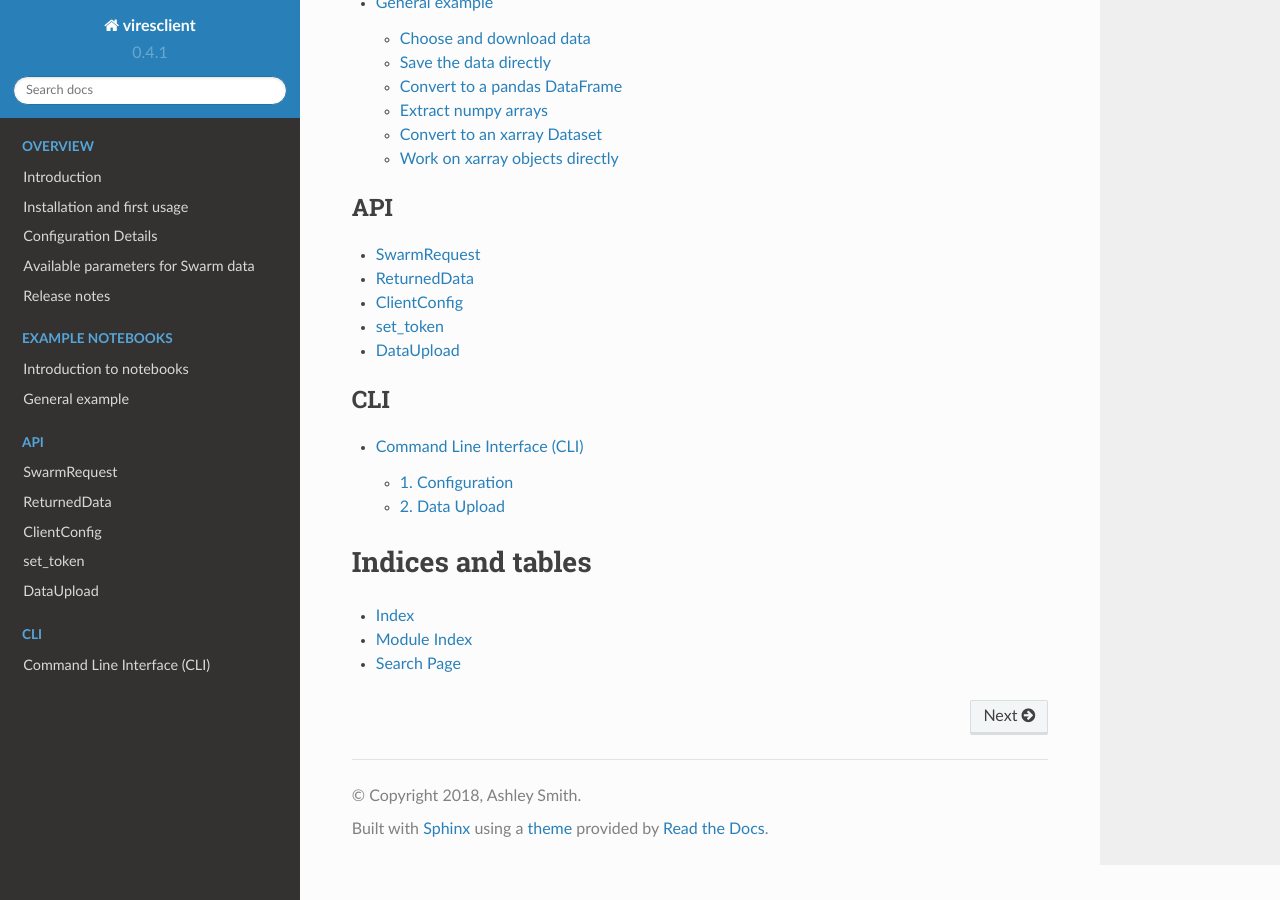
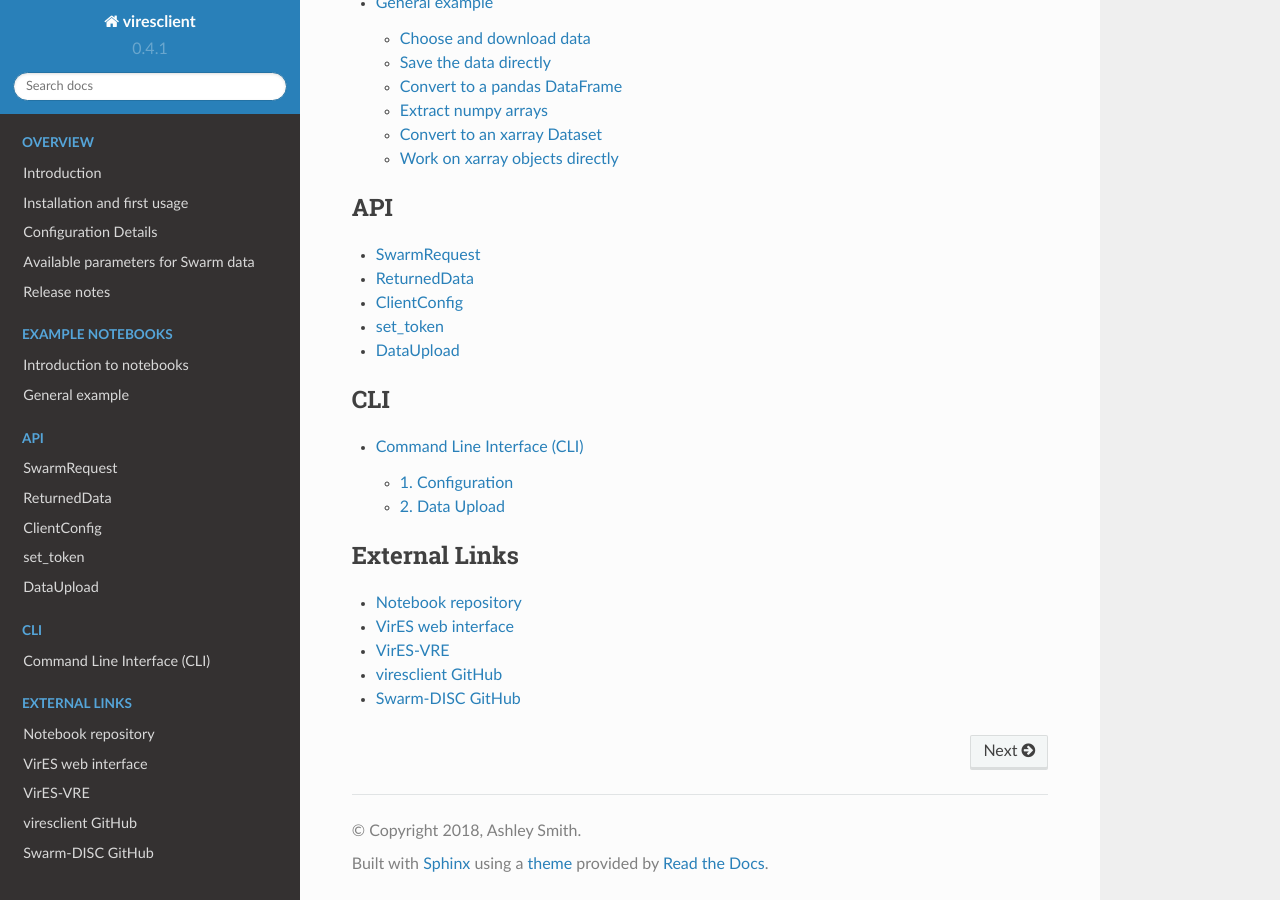
Before and after one commit to ESA-VirES/VirES-Python-Client, a Sphinx documentation site: the page built from docs/index.rst, in a window 1280 px wide and 900 px high, scrolled down 1001 px. Built offline with Sphinx 7.4.7 and the Read the Docs theme 2.0.0, drawn with Linux system fonts in a browser that asks for light colours; formulas are drawn with MathJax 3.

Commit message:
Update docs with external links in sidebar.

```diff
--- a/docs/index.rst
+++ b/docs/index.rst
@@ -30,10 +30,12 @@ Welcome to VirES-Python-Client's documentation!
 
   cli
 
+.. toctree::
+  :maxdepth: 2
+  :caption: External Links
 
-Indices and tables
-==================
-
-* :ref:`genindex`
-* :ref:`modindex`
-* :ref:`search`
+  Notebook repository <https://nbviewer.jupyter.org/github/smithara/viresclient_examples/>
+  VirES web interface <https://vires.services/>
+  VirES-VRE <https://vre.vires.services/>
+  viresclient GitHub <https://github.com/ESA-VirES/VirES-Python-Client/>
+  Swarm-DISC GitHub <https://github.com/Swarm-DISC/>
```
